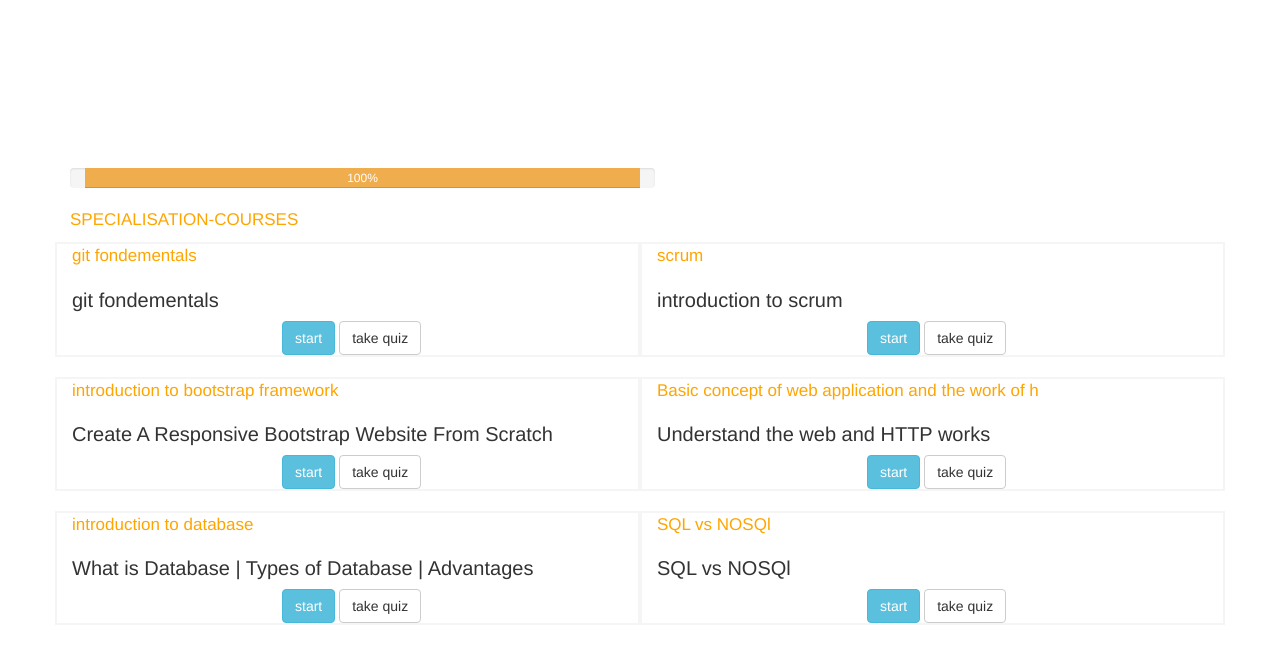
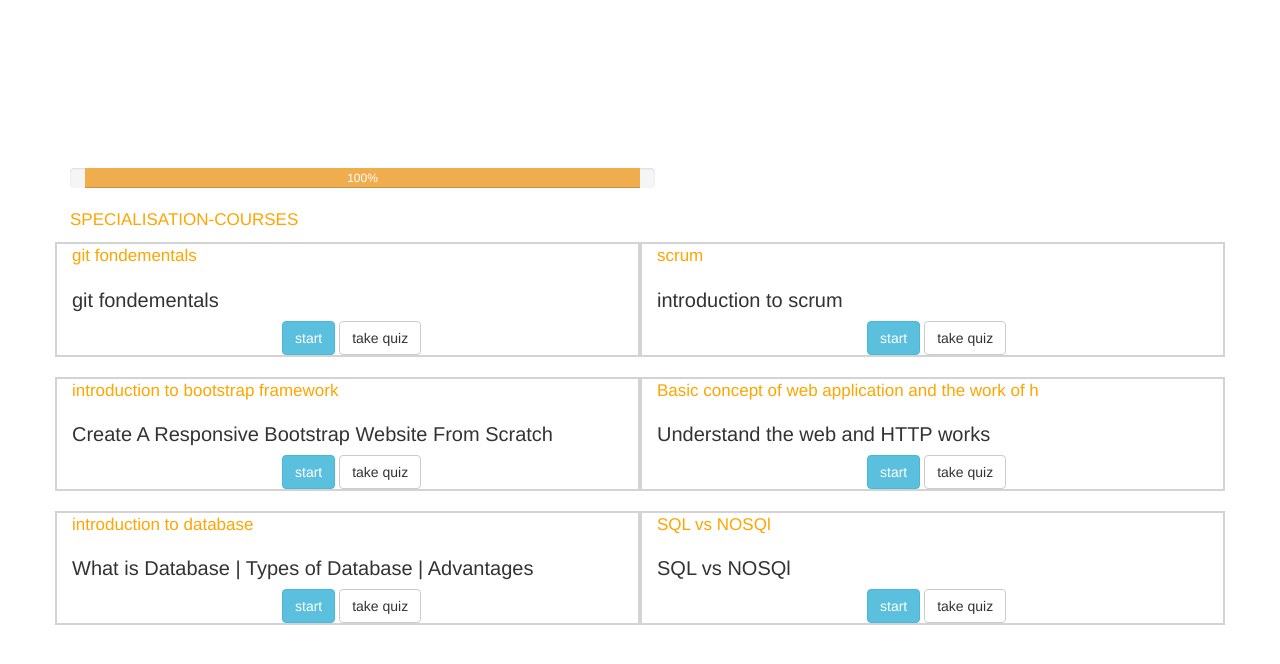
Before and after one commit to ToureNgouda/Exercice-Bootstrap, a plain HTML site: page index.html in a window 1280 px wide. Shown: the part 84-748 px from the top of the page. Drawn offline with nearby package versions, Linux system fonts and the light colour scheme.

Commit message:
modify index.html

```diff
--- a/index.html
+++ b/index.html
@@ -66,7 +66,7 @@
    </div>
     <p>SPECIALISATION-COURSES</p>
    <div class="row">
-     <div id="block1" class="col-md-6" style="border:2px solid #f5f5f5; ">
+     <div id="block1" class="col-md-6" style="border:2px solid #d3d3d3; ">
 
           <p>git fondementals </p>
           <h1>git fondementals</h1>
@@ -75,7 +75,7 @@
               <a href="#" class="btn btn-default">take quiz</a>
           </div>
       </div>
-        <div id="block1" class="col-md-6" style="border:2px solid #f5f5f5;" >
+        <div id="block1" class="col-md-6" style="border:2px solid #d3d3d3;" >
           <p>scrum </p>
           <h1>introduction to scrum</h1>
           <div class="boutton" style="margin-left:210px;">
@@ -87,7 +87,7 @@
 
   <!-- secone ligne-->
   <div class="row" style="margin-top:20px;">
-    <div id="block1" class="col-md-6" style="border:2px solid #f5f5f5;">
+    <div id="block1" class="col-md-6" style="border:2px solid #d3d3d3;">
            <p>introduction to bootstrap framework</p>
            <h1>Create A Responsive Bootstrap Website From Scratch</h1>
            <div class="boutton" style="margin-left:210px;">
@@ -95,7 +95,7 @@
              <a href="#" class="btn btn-default">take quiz</a>
          </div>
      </div>
-       <div id="block1" class="col-md-6" style="border:2px solid #f5f5f5;" >
+       <div id="block1" class="col-md-6" style="border:2px solid #d3d3d3;" >
          <p>Basic concept of web application and the work of h </p>
          <h1>Understand the web and HTTP works</h1>
          <div class="boutton" style="margin-left:210px;">
@@ -106,7 +106,7 @@
  </div>
   <!-- tree ligne-->
   <div class="row" style="margin-top:20px;">
-    <div id="block1" class="col-md-6" style="border:2px solid #f5f5f5;">
+    <div id="block1" class="col-md-6" style="border:2px solid #d3d3d3;">
 
          <p>introduction to database</p>
          <h1>What is Database | Types of Database | Advantages </h1>
@@ -115,7 +115,7 @@
            <a href="#" class="btn btn-default">take quiz</a>
          </div>
      </div>
-       <div id="block1" class="col-md-6" style="border:2px solid #f5f5f5;" >
+       <div id="block1" class="col-md-6" style="border:2px solid #d3d3d3;" >
          <p>SQL vs NOSQl</p>
          <h1>SQL vs NOSQl</h1>
          <div class="boutton" style="margin-left:210px;">
```
